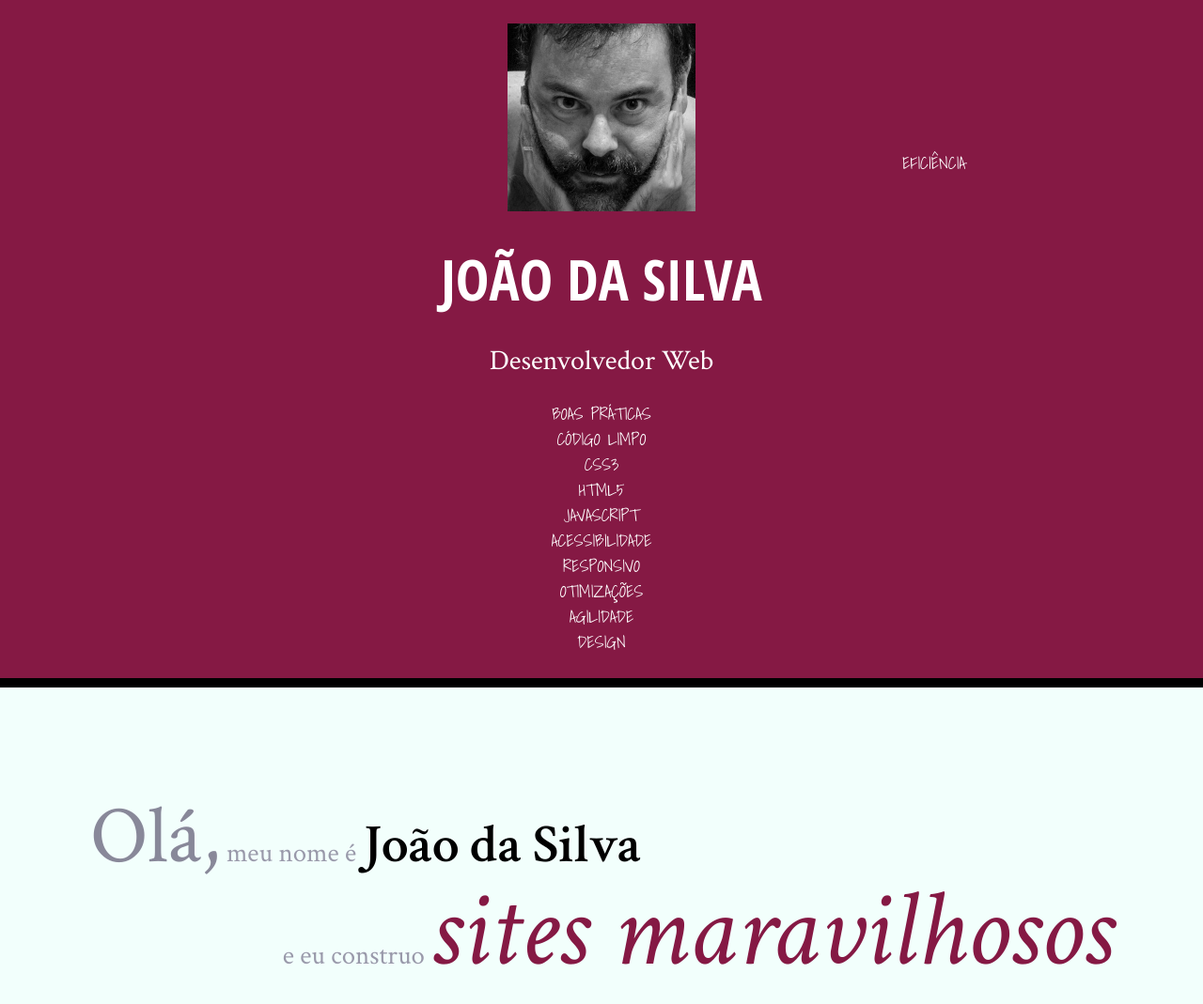
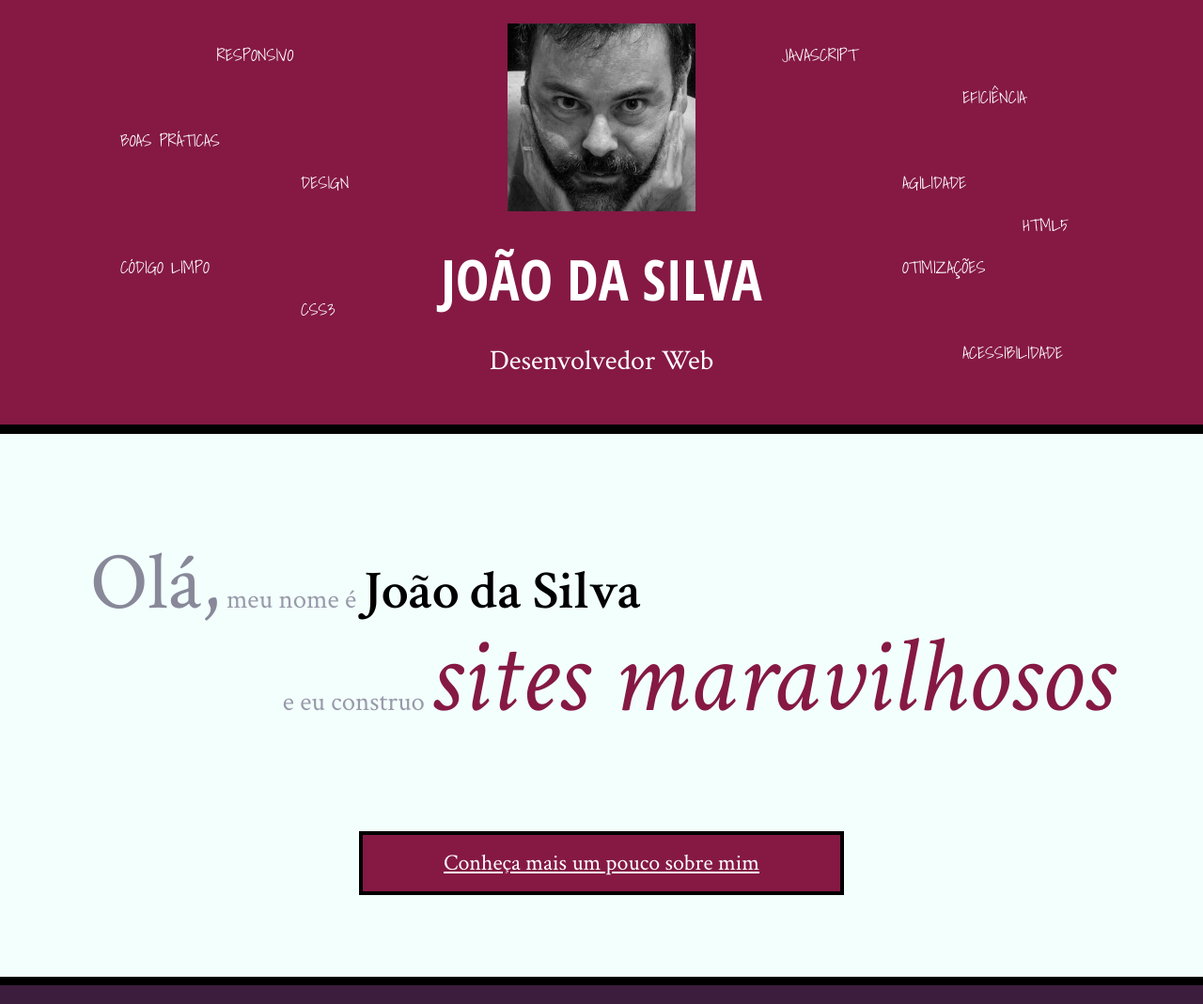
Before and after one commit to pauloilarde/html-css-alura, a plain HTML site: page index.html in a window 1280 px wide. Shown: the top 1069 px of the page at 94% size. Drawn offline with Linux system fonts and the light colour scheme.

Commit message:
Melhorando legibilidade do header

```diff
--- a/css/index.css
+++ b/css/index.css
@@ -1,4 +1,4 @@
-.inicio-post {
+.blog .inicio-post {
    position: absolute;
    top: 3em;
    right: 3em;
@@ -6,6 +6,8 @@
    color: #000;
    background-color: #FFF;
    padding: 1em;
+   width: 60%;
+   box-sizing: border-box;
 }
 .foto-home {
     height: 200px;
@@ -87,6 +89,9 @@
     padding: .5em;
     display: block;
 }
+header {
+   position: relative;
+}
 .titulo-principal .subtitulo-principal {
    font-size: .5em;
    text-align: center;
@@ -99,7 +104,57 @@
 .eficiencia {
     position: absolute;
     top: 20%;
-    left: 75%;
+    left: 80%;
+}
+.boas-praticas {
+   position: absolute;
+   top: 30%;
+   left: 10%;
+}
+.codigo-limpo {
+   position: absolute;
+   top: 60%;
+   left: 10%
+}
+.css3 {
+   position: absolute;
+   top: 70%;
+   left: 25%;
+}
+.html5 {
+   position: absolute;
+   top: 50%;
+   left: 85%;
+}
+.javascript {
+   position: absolute;
+   top: 10%;
+   left: 65%;
+}
+.acessibilidade {
+   position: absolute;
+   top: 80%;
+   left: 80%;
+}
+.responsivo {
+   position: absolute;
+   top: 10%;
+   left: 18%;
+}
+.otimizacoes {
+   position: absolute;
+   top: 60%;
+   left: 75%;
+}
+.agilidade {
+   position: absolute;
+   top: 40%;
+   left: 75%;
+}
+.design {
+   position: absolute;
+   top: 40%;
+   left: 25%;
 }
 
 footer {
```
